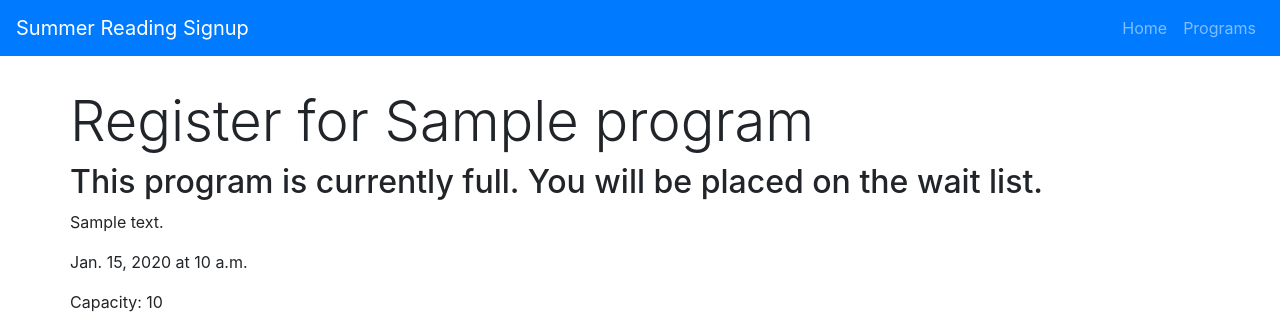
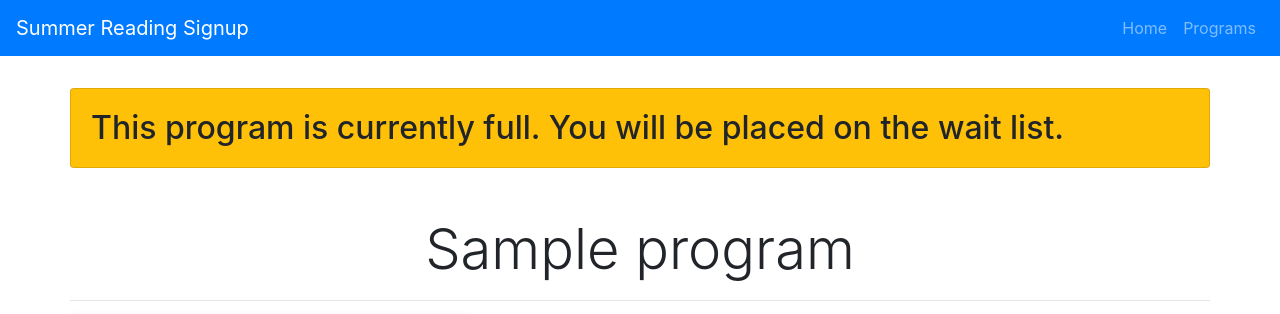
Before and after one commit to joseph-turk/summerreading, a Django app: page /programs/1/register in a window 1280 px wide. Shown: the top 314 px of the page. Run offline with Django 3.2, Linux system fonts and the light colour scheme; tables that the repository leaves empty hold one stand-in row (values such as "Sample post"); some libraries are stand-ins or nearby versions.

Commit message:
More work on program detail and registration pages

```diff
--- a/app/static/shared/styles.css
+++ b/app/static/shared/styles.css
@@ -14,3 +14,8 @@ footer {
 img {
   max-width: 100%;
 }
+
+img.program-graphic {
+  border-radius: 0.25rem;
+  box-shadow: 0 2px 8px rgba(0, 0, 0, 0.25);
+}
--- a/app/templates/programs/register.html
+++ b/app/templates/programs/register.html
@@ -1,19 +1,38 @@
-{% extends 'shared/layout.html' %} {% block content %}
-{% load static %}
-
-<h2 class="display-4">Register for {{ program.name }}</h2>
-
-{% if program.is_full %}
-<h2>This program is currently full. You will be placed on the wait list.</h2>
+{% extends 'shared/layout.html' %} {% block content %} {% load static %} {% if program.is_full %}
+<div class="card bg-warning">
+  <div class="card-body">
+    <h2 class="mb-0">This program is currently full. You will be placed on the wait list.</h2>
+  </div>
+</div>
 {% endif %}
 
+<h2 class="display-4 text-center mt-5">{{ program.name }}</h2>
+
+<hr>
+
+<div class="row mb-4">
+  <div class="col">
+    <img src="{{ program.graphic.url }}" class="program-graphic">
+  </div>
+
+  <div class="col">
+    <h3>Program Description</h3>
     <p>{{ program.description }}</p>
 
+    <h3>Date and Time</h3>
     <p>{{ program.date }} at {{ program.time }}</p>
 
-<p>Capacity: {{ program.capacity }}</p>
+    <h3>Capacity</h3>
+    <p class="mb-0">Capacity: {{ program.capacity }}</p>
     <p>Slots Taken: {{ program.registration_set.count }}</p>
+  </div>
+</div>
 
+<div class="row">
+  <div class="col">
+    <h2 class="display-4 text-center">Register</h2>
+
+    <hr>
 
     <form action="{% url 'app:add_registration' program.id %}" method="post">
       {% csrf_token %}
@@ -52,9 +71,9 @@
         <a href="javascript:history.back()" class="btn btn-secondary">Back</a>
       </div>
     </form>
+  </div>
+</div>
 
-{% endblock content %}
-
-{% block scripts %}
+{% endblock content %} {% block scripts %}
 <script src="{% static 'shared/multiadd.js' %}"></script>
 {% endblock scripts %}
--- a/summerreading/settings.py
+++ b/summerreading/settings.py
@@ -76,7 +76,7 @@ DATABASES = {
         'ENGINE': 'django.db.backends.mysql',
         'NAME': 'summerreading',
         'USER': 'root',
-        'PASSWORD': 'root',
+        'PASSWORD': '',
         'HOST': 'localhost',
         'PORT': ''
     }
```
Also changed, not shown: app/templates/programs/detail.html (+43 -25 lines), app/media/graphics/test-graphic_zahzK9S.jpg (added), 1 other file. Lines whose indentation alone changed are shown as unchanged.
